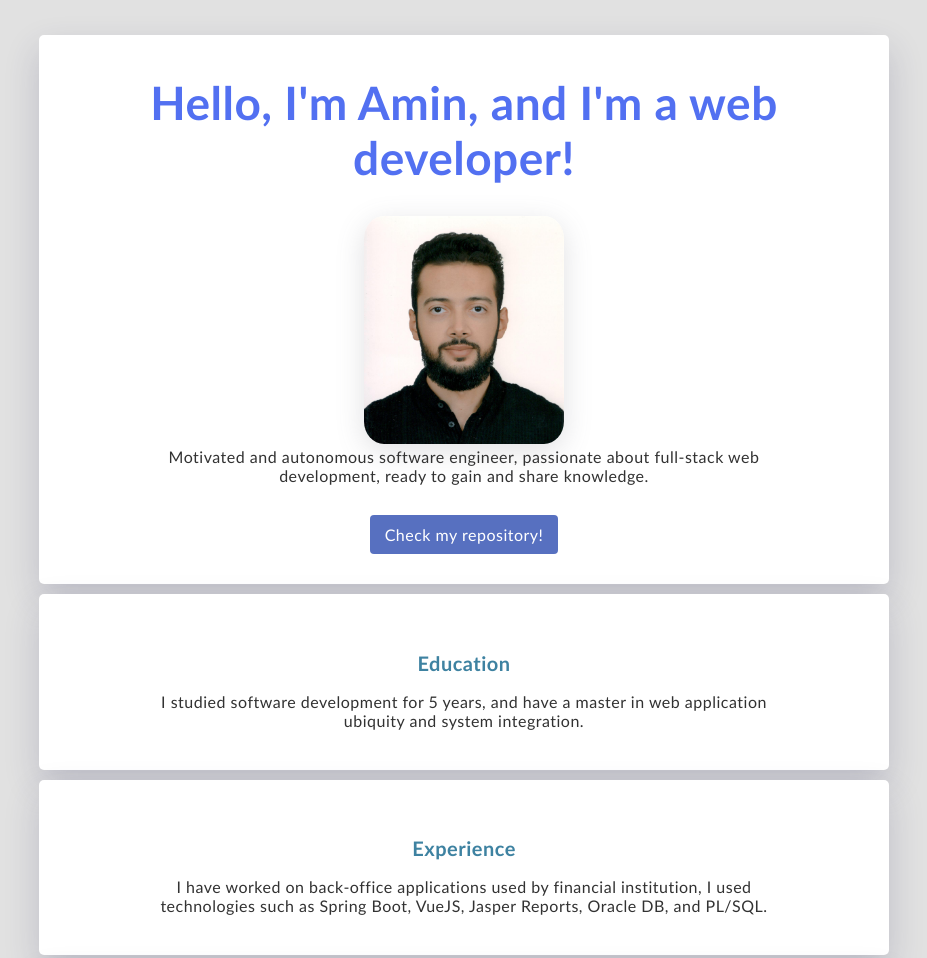
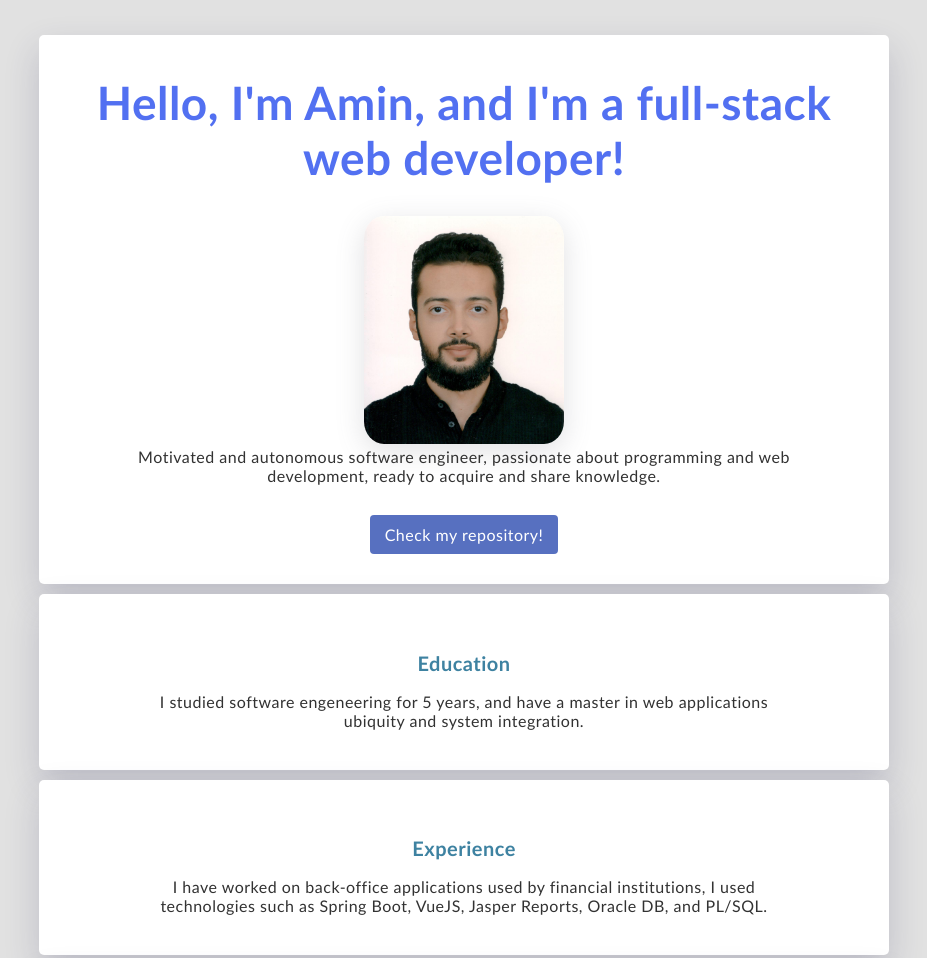
Before and after one commit to Amin394T/Amin394T, a plain HTML site: page index.html in a window 1280 px wide. Shown: the top 958 px of the page, without its empty margins (176-1103 px from the left). Drawn offline with Linux system fonts and the light colour scheme.

Commit message:
Update index.html

```diff
--- a/index.html
+++ b/index.html
@@ -14,20 +14,20 @@
 <body>
     <div class="container">
         <div class="card-white" id="intro-button">
-            <h1>Hello, I'm Amin, and I'm a web developer!</h1>
+            <h1>Hello, I'm Amin, and I'm a full-stack web developer!</h1>
             <img src="media/profile.png" alt="Me" id="profile-pic" />
-            <p>Motivated and autonomous software engineer, passionate about full-stack web development, ready to gain and share knowledge.</p>
+            <p>Motivated and autonomous software engineer, passionate about programming and web development, ready to acquire and share knowledge.</p>
             <a href="https://github.com/amin394t" target="_blank" class="button-green">Check my repository!</a>
         </div>
 
         <div class="card-white">
             <h2>Education</h2>
-            <p>I studied software development for 5 years, and have a master in web application ubiquity and system integration.</p>
+            <p>I studied software engeneering for 5 years, and have a master in web applications ubiquity and system integration.</p>
         </div>
 
         <div class="card-white">
             <h2>Experience</h2>
-            <p>I have worked on back-office applications used by financial institution, I used technologies such as Spring Boot, VueJS, Jasper Reports, Oracle DB, and PL/SQL.</p>
+            <p>I have worked on back-office applications used by financial institutions, I used technologies such as Spring Boot, VueJS, Jasper Reports, Oracle DB, and PL/SQL.</p>
         </div>
 
         <div class="card-white">
```
